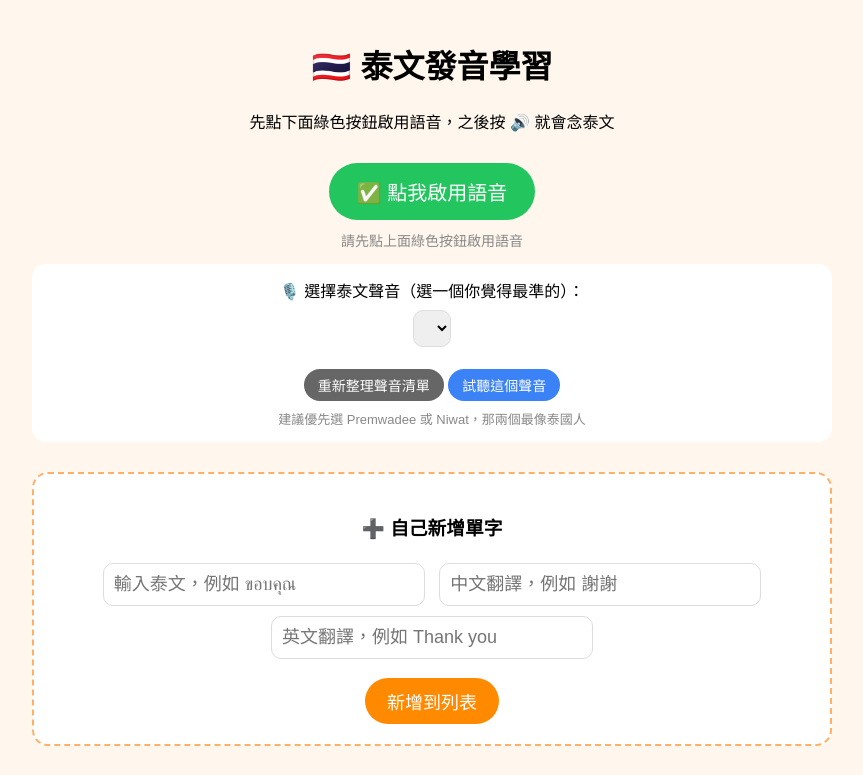
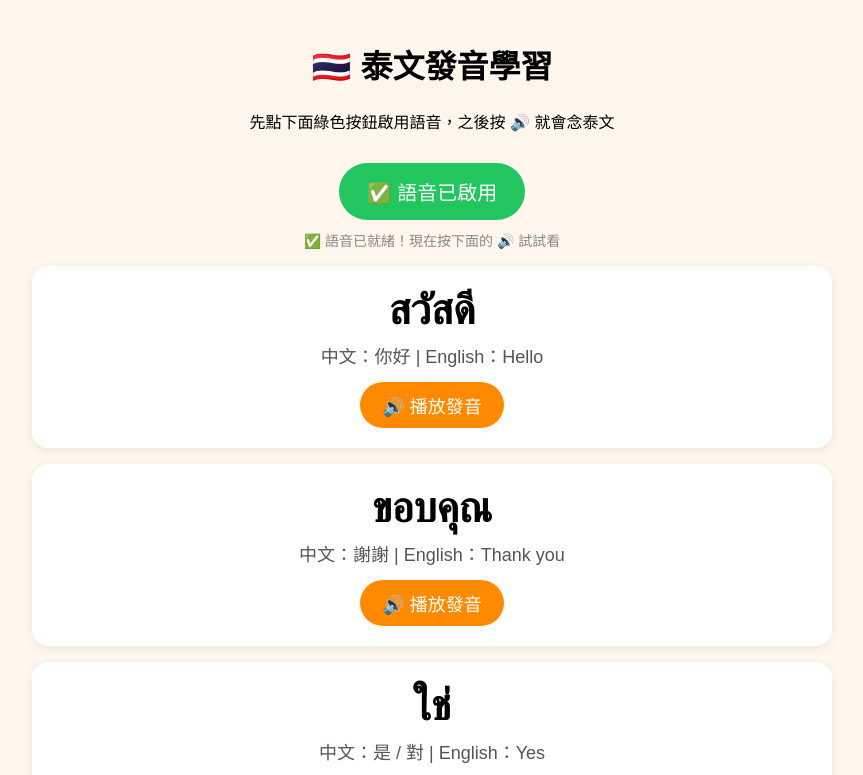
Before and after one commit to Mirien-style/thai-pronunciation-test1, a plain HTML site: page index.html in a window 1280 px wide. Both pictures are taken after a click on the button "✅ 點我啟用語音". Shown: the top 775 px of the page, without its empty margins (208-1071 px from the left). Drawn offline with Linux system fonts and the light colour scheme.

Commit message:
Update index.html

```diff
--- a/index.html
+++ b/index.html
@@ -11,13 +11,10 @@
   .thai { font-size: 42px; font-weight: bold; }
   .trans { font-size: 18px; color: #555; margin-top: 8px; }
   button { margin-top: 14px; font-size: 18px; padding: 10px 22px; border: none; border-radius: 999px; background: #ff8a00; color: white; cursor: pointer; }
-  button:hover { background: #e67a00; }
   #enableBtn { background: #22c55e; font-size: 20px; padding: 14px 28px; }
   .add-box { background: #fff; border: 2px dashed #ffb066; border-radius: 16px; padding: 20px; margin-top: 30px; text-align: center; }
   input { font-size: 18px; padding: 10px; margin: 5px; border-radius: 10px; border: 1px solid #ddd; width: 80%; max-width: 300px; }
   #status { text-align: center; color: #888; font-size: 14px; margin-top: 10px; }
-  #voiceSelect { font-size: 16px; padding: 8px; border-radius: 10px; border: 1px solid #ddd; max-width: 90%; }
-  .voice-box { text-align: center; margin-top: 12px; background: white; padding: 14px; border-radius: 14px; }
 </style>
 </head>
 <body>
@@ -29,16 +26,6 @@
   <button id="enableBtn" onclick="enableVoice()">✅ 點我啟用語音</button>
 </div>
 <p id="status">請先點上面綠色按鈕啟用語音</p>
-
-<div class="voice-box">
-  <div style="margin-bottom:8px;">🎙️ 選擇泰文聲音（選一個你覺得最準的）：</div>
-  <select id="voiceSelect" onchange="testSelectedVoice()"></select>
-  <div style="margin-top:8px;">
-    <button onclick="loadVoices()" style="font-size:14px; padding:6px 14px; background:#666;">重新整理聲音清單</button>
-    <button onclick="testSelectedVoice()" style="font-size:14px; padding:6px 14px; background:#3b82f6;">試聽這個聲音</button>
-  </div>
-  <div style="font-size:13px; color:#888; margin-top:8px;">建議優先選 Premwadee 或 Niwat，那兩個最像泰國人</div>
-</div>
 
 <div id="list"></div>
 
@@ -52,7 +39,7 @@
 </div>
 
 <script>
-const words = [
+var words = [
   { thai: "สวัสดี", zh: "你好", en: "Hello" },
   { thai: "ขอบคุณ", zh: "謝謝", en: "Thank you" },
   { thai: "ใช่", zh: "是 / 對", en: "Yes" },
@@ -61,74 +48,24 @@ const words = [
   { thai: "กินข้าว", zh: "吃飯", en: "Eat rice / Have a meal" },
 ];
 
-let voiceReady = false;
-
-function getThaiVoices() {
-  const all = window.speechSynthesis.getVoices();
-  return all.filter(function(v) { return v.lang && v.lang.toLowerCase().indexOf('th') === 0; });
-}
-
-// 優先順序：Premwadee 最準，再來 Niwat，再來其他泰文
-function pickBestVoice() {
-  const thaiVoices = getThaiVoices();
-  if (thaiVoices.length === 0) return null;
-  const byName = function(keyword) {
-    return thaiVoices.find(function(v) { return v.name.toLowerCase().indexOf(keyword) !== -1; });
-  };
-  return byName('premwadee') || byName('niwat') || byName('google') || thaiVoices[0];
-}
-
-function loadVoices() {
-  const selector = document.getElementById('voiceSelect');
-  const thaiVoices = getThaiVoices();
-  selector.innerHTML = '';
-  if (thaiVoices.length === 0) {
-    const opt = document.createElement('option');
-    opt.value = '';
-    opt.innerText = '找不到泰文語音，請去 Windows 設定安裝泰文語言包';
-    selector.appendChild(opt);
-    return;
-  }
-  thaiVoices.forEach(function(v) {
-    const opt = document.createElement('option');
-    opt.value = v.name;
-    opt.innerText = v.name + ' (' + v.lang + ')';
-    selector.appendChild(opt);
-  });
-  // 自動幫你選最準的那個
-  const best = pickBestVoice();
-  if (best) selector.value = best.name;
-}
-
-function testSelectedVoice() {
-  if (!voiceReady) {
-    alert("請先點上面綠色的「點我啟用語音」按鈕");
-    return;
-  }
-  speak("สวัสดีครับ ขอบคุณครับ");
-}
+var voiceReady = false;
 
 function enableVoice() {
   document.getElementById('status').innerText = "正在啟用語音...";
-  loadVoices();
   window.speechSynthesis.cancel();
-  const test = new SpeechSynthesisUtterance("สวัสดี");
+  var test = new SpeechSynthesisUtterance("สวัสดี");
   test.lang = 'th-TH';
   test.rate = 1.0;
   test.volume = 0.01;
   test.onend = function() {
     voiceReady = true;
-    loadVoices();
     document.getElementById('status').innerText = "✅ 語音已就緒！現在按下面的 🔊 就有聲音了";
     document.getElementById('enableBtn').innerText = "✅ 語音已啟用";
   };
-  const best = pickBestVoice();
-  if (best) test.voice = best;
   window.speechSynthesis.speak(test);
   setTimeout(function() {
     if (!voiceReady) {
       voiceReady = true;
-      loadVoices();
       document.getElementById('status').innerText = "✅ 語音已就緒！現在按下面的 🔊 試試看";
       document.getElementById('enableBtn').innerText = "✅ 語音已啟用";
     }
@@ -141,18 +78,57 @@ function speak(thaiText) {
     return;
   }
   window.speechSynthesis.cancel();
-  const u = new SpeechSynthesisUtterance(thaiText);
+  var u = new SpeechSynthesisUtterance(thaiText);
   u.lang = 'th-TH';
-  u.rate = 1.0; // 速度 1.0，聲調最準，不要放慢
+  u.rate = 1.0;
   u.pitch = 1;
   u.volume = 1;
-  const selector = document.getElementById('voiceSelect');
-  const voices = window.speechSynthesis.getVoices();
-  let chosen = null;
-  if (selector && selector.value) {
-    chosen = voices.find(function(v) { return v.name === selector.value; });
+  // 自動挑最準的聲音，不用下拉選單，就不會卡住
+  var voices = window.speechSynthesis.getVoices();
+  var thaiVoice = null;
+  for (var i = 0; i < voices.length; i++) {
+    if (voices[i].name.toLowerCase().indexOf('premwadee') !== -1) { thaiVoice = voices[i]; break; }
   }
-  if (!chosen) chosen = pickBestVoice();
-  if (chosen) u.voice = chosen;
+  if (!thaiVoice) {
+    for (var j = 0; j < voices.length; j++) {
+      if (voices[j].name.toLowerCase().indexOf('niwat') !== -1) { thaiVoice = voices[j]; break; }
+    }
+  }
+  if (!thaiVoice) {
+    for (var k = 0; k < voices.length; k++) {
+      if (voices[k].lang && voices[k].lang.toLowerCase().indexOf('th') === 0) { thaiVoice = voices[k]; break; }
+    }
+  }
+  if (thaiVoice) u.voice = thaiVoice;
   window.speechSynthesis.speak(u);
-  document.getElementById('status').innerText = "正在播放：" + thaiText + "（聲音："
+  document.getElementById('status').innerText = "正在播放：" + thaiText;
+}
+
+function render() {
+  var list = document.getElementById('list');
+  list.innerHTML = '';
+  for (var i = 0; i < words.length; i++) {
+    var w = words[i];
+    var div = document.createElement('div');
+    div.className = 'card';
+    div.innerHTML = '<div class="thai">' + w.thai + '</div><div class="trans">中文：' + w.zh + ' | English：' + w.en + '</div><button onclick="speak(\'' + w.thai + '\')">🔊 播放發音</button>';
+    list.appendChild(div);
+  }
+}
+
+function addWord() {
+  var thai = document.getElementById('newThai').value.trim();
+  var zh = document.getElementById('newZh').value.trim();
+  var en = document.getElementById('newEn').value.trim();
+  if (!thai) { alert('請先輸入泰文'); return; }
+  words.push({ thai: thai, zh: zh || '-', en: en || '-' });
+  render();
+  document.getElementById('newThai').value = '';
+  document.getElementById('newZh').value = '';
+  document.getElementById('newEn').value = '';
+}
+
+render();
+</script>
+</body>
+</html>
```
